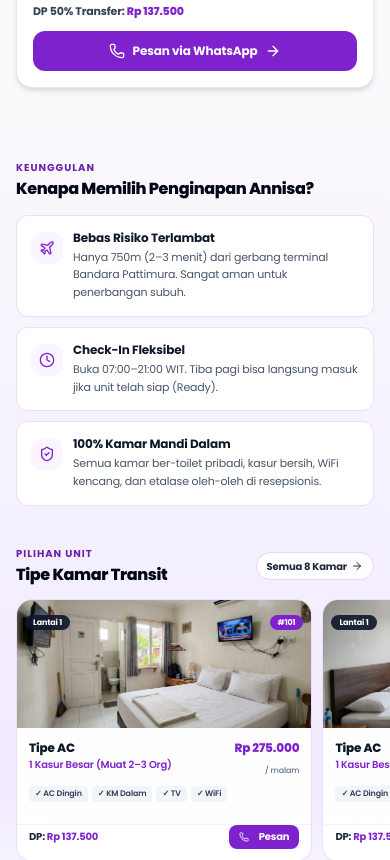
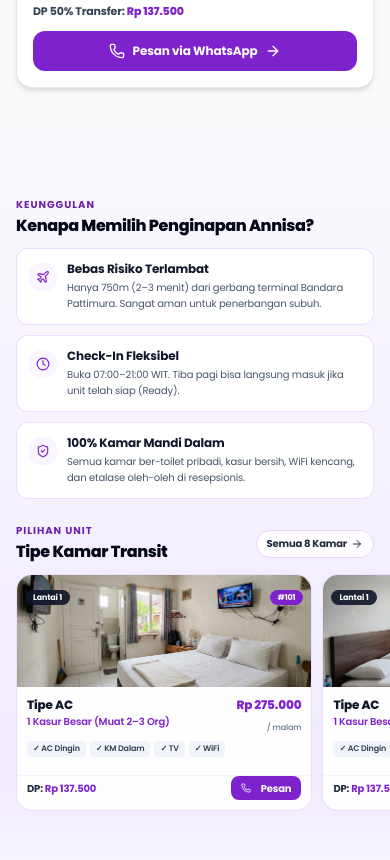
Before and after one commit to ilsetiawan1/penginapan-annisa, a Next.js app in the folder apps/web/: page / in a window 390 px wide. Shown: the part 900-1760 px from the top of the page. Built offline with nearby package versions, Linux system fonts and the light colour scheme.

Commit message:
feat: make each section block precisely fit 100vh on desktop for clean, aesthetic slide presentation

```diff
--- a/apps/web/src/app/page.tsx
+++ b/apps/web/src/app/page.tsx
@@ -153,10 +153,10 @@ export default function HomePage() {
       <Navbar />
 
       {/* ====================================================
-          BLOCK 1: HERO SECTION (WHITE CANVAS)
+          BLOCK 1: HERO SECTION (WHITE CANVAS - 100VH DESKTOP)
           ==================================================== */}
-      <section className="relative w-full bg-[#faf9fc] pt-24 sm:pt-32 pb-8 sm:pb-14 px-4">
-        <div className="max-w-6xl mx-auto">
+      <section className="relative w-full bg-[#faf9fc] min-h-[92vh] lg:min-h-screen lg:h-screen flex flex-col justify-center pt-24 sm:pt-28 lg:pt-16 pb-8 lg:pb-0 px-4">
+        <div className="max-w-6xl mx-auto w-full">
           <div className="grid grid-cols-1 lg:grid-cols-12 gap-6 lg:gap-10 items-center">
             {/* Kolom Kiri: Value, Headline & Trust Badges */}
             <div className="lg:col-span-6 flex flex-col justify-center text-left">
@@ -175,7 +175,7 @@ export default function HomePage() {
               </a>
 
               {/* Crisp Headline */}
-              <h1 className="text-3xl sm:text-4xl lg:text-[44px] font-black text-slate-950 tracking-tight leading-[1.15]">
+              <h1 className="text-3xl sm:text-4xl lg:text-[42px] font-black text-slate-950 tracking-tight leading-[1.15]">
                 Penginapan Transit Nyaman Dekat{" "}
                 <span className="text-purple-700">Bandara Pattimura</span>
               </h1>
@@ -239,14 +239,13 @@ export default function HomePage() {
       </section>
 
       {/* =========================================================================================
-          BLOCK 2: KEUNGGULAN + PILIHAN UNIT (PURPLE CANVAS DENGAN SEAMLESS BLUR GRADIENT WASH)
-          Fades smoothly from #faf9fc (White) into #f1eaff (Purple) and melts back into #faf9fc (White)
+          BLOCK 2: KEUNGGULAN + PILIHAN UNIT (PURPLE CANVAS - 100VH DESKTOP)
           ========================================================================================= */}
-      <div className="relative w-full bg-gradient-to-b from-[#faf9fc] via-[#f1eaff] via-15% via-[#f1eaff] via-85% to-[#faf9fc] py-10 sm:py-16 px-4">
-        <div className="max-w-6xl mx-auto space-y-10 sm:space-y-14">
+      <div className="relative w-full bg-gradient-to-b from-[#faf9fc] via-[#f1eaff] via-15% via-[#f1eaff] via-85% to-[#faf9fc] min-h-[92vh] lg:min-h-screen lg:h-screen flex flex-col justify-center py-10 lg:py-0 px-4">
+        <div className="max-w-6xl mx-auto w-full space-y-6 lg:space-y-7">
           {/* 2.1 Section Keunggulan / Nilai Utama */}
           <div>
-            <div className="mb-3.5 sm:mb-5">
+            <div className="mb-2.5 sm:mb-3">
               <span className="text-[10px] uppercase font-bold tracking-widest text-purple-800 block mb-0.5">
                 Keunggulan
               </span>
@@ -256,16 +255,16 @@ export default function HomePage() {
             </div>
 
             {/* 3 Cards Direct Display */}
-            <div className="grid grid-cols-1 md:grid-cols-3 gap-2.5 sm:gap-4">
+            <div className="grid grid-cols-1 md:grid-cols-3 gap-2.5 sm:gap-3.5">
               {whyChooseUs.map((item) => {
                 const Icon = item.icon;
                 return (
                   <div
                     key={item.title}
-                    className="bg-white/95 backdrop-blur-md p-3.5 sm:p-4 rounded-xl sm:rounded-2xl border border-purple-200/80 shadow-2xs hover:border-purple-300 hover:shadow-xs transition-all flex items-start gap-2.5 sm:flex-col sm:justify-between group"
+                    className="bg-white/95 backdrop-blur-md p-3 sm:p-3.5 rounded-xl sm:rounded-2xl border border-purple-200/80 shadow-2xs hover:border-purple-300 hover:shadow-xs transition-all flex items-start gap-2.5 sm:flex-col sm:justify-between group"
                   >
-                    <div className="w-8 h-8 rounded-xl bg-purple-50 text-purple-700 flex items-center justify-center shadow-2xs shrink-0 mt-0.5 sm:mt-0 sm:mb-2 group-hover:bg-purple-700 group-hover:text-white transition-colors">
-                      <Icon className="w-4 h-4" />
+                    <div className="w-7 h-7 sm:w-8 sm:h-8 rounded-xl bg-purple-50 text-purple-700 flex items-center justify-center shadow-2xs shrink-0 mt-0.5 sm:mt-0 sm:mb-1.5 group-hover:bg-purple-700 group-hover:text-white transition-colors">
+                      <Icon className="w-3.5 h-3.5 sm:w-4 sm:h-4" />
                     </div>
                     <div className="flex-1">
                       <div className="flex items-center justify-between gap-1 mb-0.5">
@@ -276,7 +275,7 @@ export default function HomePage() {
                           {item.tag}
                         </span>
                       </div>
-                      <p className="text-[11px] text-slate-600 leading-relaxed font-normal">
+                      <p className="text-[10px] sm:text-[11px] text-slate-600 leading-relaxed font-normal">
                         {item.desc}
                       </p>
                     </div>
@@ -288,7 +287,7 @@ export default function HomePage() {
 
           {/* 2.2 Section Pilihan Unit / Tipe Kamar */}
           <div>
-            <div className="flex items-center justify-between mb-3 sm:mb-5 gap-2">
+            <div className="flex items-center justify-between mb-2.5 sm:mb-3 gap-2">
               <div>
                 <span className="text-[10px] uppercase font-bold tracking-widest text-purple-800 block mb-0.5">
                   Pilihan Unit
@@ -311,14 +310,14 @@ export default function HomePage() {
             </div>
 
             {/* 1 Card Full + 2nd Card Half Peek on Mobile Swipe (min-w-[76vw]) */}
-            <div className="flex flex-nowrap overflow-x-auto snap-x snap-mandatory gap-2.5 sm:gap-4 pb-2 -mx-4 px-4 md:mx-0 md:px-0 md:grid md:grid-cols-4 no-scrollbar">
+            <div className="flex flex-nowrap overflow-x-auto snap-x snap-mandatory gap-2.5 sm:gap-3.5 pb-2 -mx-4 px-4 md:mx-0 md:px-0 md:grid md:grid-cols-4 no-scrollbar">
               {previewRooms.map((room) => (
                 <div
                   key={room.id}
                   className="snap-center min-w-[76vw] sm:min-w-[260px] md:min-w-0 bg-white/95 backdrop-blur-md rounded-2xl border border-purple-200/80 shadow-2xs hover:border-purple-300 transition-all overflow-hidden flex flex-col justify-between flex-shrink-0 md:flex-shrink"
                 >
                   <div>
-                    <div className="relative h-32 sm:h-40 w-full bg-slate-100 overflow-hidden">
+                    <div className="relative h-28 sm:h-32 md:h-36 w-full bg-slate-100 overflow-hidden">
                       <Image
                         src={room.image}
                         alt={room.name}
@@ -337,7 +336,7 @@ export default function HomePage() {
                       </div>
                     </div>
 
-                    <div className="p-3 sm:p-3.5">
+                    <div className="p-2.5 sm:p-3">
                       <div className="flex items-start justify-between gap-1 mb-1">
                         <div>
                           <h3 className="font-extrabold text-xs sm:text-sm text-slate-900 leading-tight">
@@ -346,13 +345,13 @@ export default function HomePage() {
                           <p className="text-[10px] text-purple-700 font-semibold mt-0.5">{room.bed}</p>
                         </div>
                         <div className="text-right shrink-0">
-                          <p className="text-xs sm:text-base font-black text-purple-700">Rp {room.price}</p>
+                          <p className="text-xs sm:text-sm font-black text-purple-700">Rp {room.price}</p>
                           <span className="text-[8px] text-slate-500 font-medium">/ malam</span>
                         </div>
                       </div>
 
                       {/* Compact Highlights Pills */}
-                      <div className="flex flex-wrap gap-1 my-1.5">
+                      <div className="flex flex-wrap gap-1 my-1">
                         {room.highlights.map((h) => (
                           <span
                             key={h}
@@ -365,7 +364,7 @@ export default function HomePage() {
                     </div>
                   </div>
 
-                  <div className="p-3 sm:p-3.5 pt-0 flex items-center justify-between gap-2 border-t border-slate-100 mt-1">
+                  <div className="p-2.5 sm:p-3 pt-0 flex items-center justify-between gap-2 border-t border-slate-100 mt-1">
                     <span className="text-[10px] font-bold text-slate-800">
                       DP: <span className="text-purple-700">Rp {room.dp}</span>
                     </span>
@@ -395,13 +394,13 @@ export default function HomePage() {
       </div>
 
       {/* ====================================================
-          BLOCK 3: ETALASE + BANTUAN FAQ (WHITE CANVAS)
+          BLOCK 3: ETALASE + BANTUAN FAQ (WHITE CANVAS - 100VH DESKTOP)
           ==================================================== */}
-      <div className="relative w-full bg-[#faf9fc] py-8 sm:py-14 px-4">
-        <div className="max-w-6xl mx-auto space-y-10 sm:space-y-14">
+      <div className="relative w-full bg-[#faf9fc] min-h-[92vh] lg:min-h-screen lg:h-screen flex flex-col justify-center py-10 lg:py-0 px-4">
+        <div className="max-w-6xl mx-auto w-full space-y-6 lg:space-y-8">
           {/* 3.1 Section Etalase Oleh-oleh */}
           <div>
-            <div className="flex items-center justify-between mb-3 sm:mb-5 gap-2">
+            <div className="flex items-center justify-between mb-2.5 sm:mb-3 gap-2">
               <div>
                 <span className="text-[10px] uppercase font-bold tracking-widest text-purple-700 block mb-0.5">
                   Etalase
@@ -424,14 +423,14 @@ export default function HomePage() {
             </div>
 
             {/* 2 Full Cards + 3rd Card Half Peek on Mobile (min-w-[40vw] max-w-[40vw]) */}
-            <div className="flex flex-nowrap overflow-x-auto snap-x snap-mandatory gap-2 sm:gap-4 pb-2 -mx-4 px-4 md:mx-0 md:px-0 md:grid md:grid-cols-4 no-scrollbar">
+            <div className="flex flex-nowrap overflow-x-auto snap-x snap-mandatory gap-2 sm:gap-3.5 pb-2 -mx-4 px-4 md:mx-0 md:px-0 md:grid md:grid-cols-4 no-scrollbar">
               {previewSouvenirs.map((item) => (
                 <div
                   key={item.name}
                   className="snap-center min-w-[40vw] max-w-[40vw] sm:min-w-[200px] sm:max-w-none md:min-w-0 bg-white/95 backdrop-blur-md rounded-2xl border border-slate-200/90 shadow-2xs hover:border-purple-300 transition-all overflow-hidden flex flex-col justify-between flex-shrink-0 md:flex-shrink"
                 >
                   <div>
-                    <div className="relative h-24 sm:h-32 w-full bg-slate-100 overflow-hidden">
+                    <div className="relative h-20 sm:h-24 md:h-28 w-full bg-slate-100 overflow-hidden">
                       <Image
                         src={item.image}
                         alt={item.name}
@@ -445,7 +444,7 @@ export default function HomePage() {
                       </div>
                     </div>
 
-                    <div className="p-2 sm:p-3">
+                    <div className="p-2 sm:p-2.5">
                       <h3 className="font-extrabold text-[11px] sm:text-xs text-slate-900 line-clamp-1 mb-0.5">
                         {item.name}
                       </h3>
@@ -458,8 +457,8 @@ export default function HomePage() {
                     </div>
                   </div>
 
-                  <div className="p-2 sm:p-3 pt-0">
-                    <div className="py-1 px-1.5 rounded bg-purple-50 border border-purple-100 text-center text-[8px] sm:text-[9px] font-bold text-purple-900">
+                  <div className="p-2 sm:p-2.5 pt-0">
+                    <div className="py-0.5 sm:py-1 px-1.5 rounded bg-purple-50 border border-purple-100 text-center text-[8px] sm:text-[9px] font-bold text-purple-900">
                       Tersedia di Resepsionis
                     </div>
                   </div>
@@ -469,8 +468,8 @@ export default function HomePage() {
           </div>
 
           {/* 3.2 Section Bantuan FAQ */}
-          <div className="max-w-3xl mx-auto">
-            <div className="text-center max-w-xl mx-auto mb-3 sm:mb-5">
+          <div className="max-w-3xl mx-auto w-full">
+            <div className="text-center max-w-xl mx-auto mb-2.5 sm:mb-3">
               <span className="text-[10px] uppercase font-bold tracking-widest text-purple-700 block mb-0.5">
                 Bantuan
               </span>
@@ -479,7 +478,7 @@ export default function HomePage() {
               </h2>
             </div>
 
-            <div className="space-y-2 max-w-2xl mx-auto">
+            <div className="space-y-1.5 sm:space-y-2 max-w-2xl mx-auto">
               {faqs.map((faq, idx) => {
                 const isOpen = openFaq === idx;
                 return (
@@ -490,7 +489,7 @@ export default function HomePage() {
                     <button
                       type="button"
                       onClick={() => setOpenFaq(isOpen ? null : idx)}
-                      className="w-full p-3 text-left flex items-center justify-between gap-2.5 font-bold text-xs text-slate-900 hover:text-purple-700 transition cursor-pointer"
+                      className="w-full p-2.5 sm:p-3 text-left flex items-center justify-between gap-2.5 font-bold text-xs text-slate-900 hover:text-purple-700 transition cursor-pointer"
                     >
                       <span>{faq.q}</span>
                       <span
@@ -502,7 +501,7 @@ export default function HomePage() {
                       </span>
                     </button>
                     {isOpen && (
-                      <div className="px-3 pb-3 text-[11px] text-slate-600 leading-relaxed border-t border-slate-100 pt-1.5">
+                      <div className="px-2.5 sm:px-3 pb-2.5 sm:pb-3 text-[11px] text-slate-600 leading-relaxed border-t border-slate-100 pt-1.5">
                         {faq.a}
                       </div>
                     )}
@@ -515,10 +514,9 @@ export default function HomePage() {
       </div>
 
       {/* =========================================================================================
-          BLOCK 4: UNIFIED FOOTER SECTION (PURPLE CANVAS DENGAN SEAMLESS BLUR GRADIENT WASH)
-          Fades smoothly from #faf9fc (White) into #f1eaff (Purple) and deepens towards copyright
+          BLOCK 4: UNIFIED FOOTER SECTION (PURPLE CANVAS)
           ========================================================================================= */}
-      <footer className="relative w-full bg-gradient-to-b from-[#faf9fc] via-[#f1eaff] to-[#ebdffc] pt-10 sm:pt-16 pb-6 px-4 text-slate-900">
+      <footer className="relative w-full bg-gradient-to-b from-[#faf9fc] via-[#f1eaff] to-[#ebdffc] pt-10 sm:pt-14 pb-6 px-4 text-slate-900">
         <div className="max-w-5xl mx-auto">
           {/* Top Half: Lokasi & Embedded Google Maps */}
           <div className="grid grid-cols-1 lg:grid-cols-2 gap-5 sm:gap-8 items-center">
```
